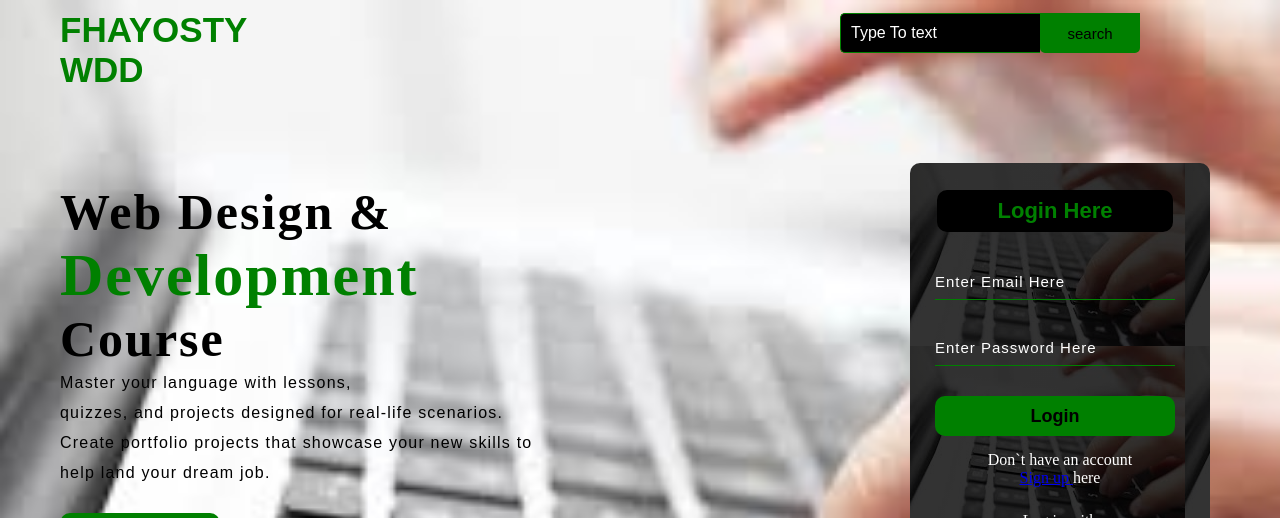
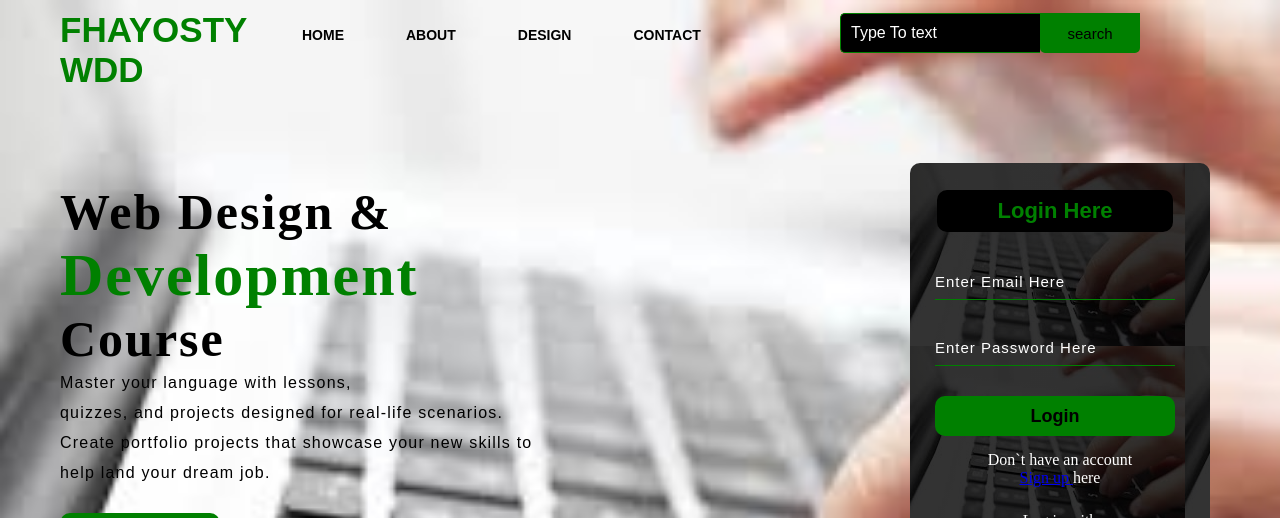
Before and after one commit to amoamah/DCIT-Static-Website, a plain HTML site: page index.html in a window 1280 px wide. Shown: the top 518 px of the page. Drawn offline with nearby package versions, Linux system fonts and the light colour scheme.

Commit message:
static website

```diff
--- a/index.html
+++ b/index.html
@@ -10,7 +10,14 @@
             <div class="icon">
                 <h2 class="logo"> FHAYOSTY <br> WDD</h2>
             </div>
-
+            <div class="manu">
+                <ul>
+                    <li><a href="index.html">HOME</a></li>
+                    <li><a href="#">ABOUT</a></li>
+                    <li><a href="#">DESIGN</a></li>
+                    <li><a href="#">CONTACT</a></li>
+                </ul>
+            </div>
 
             <div class="search">
                 <input class="srch" type="search" name="" placeholder="Type To text">
```
